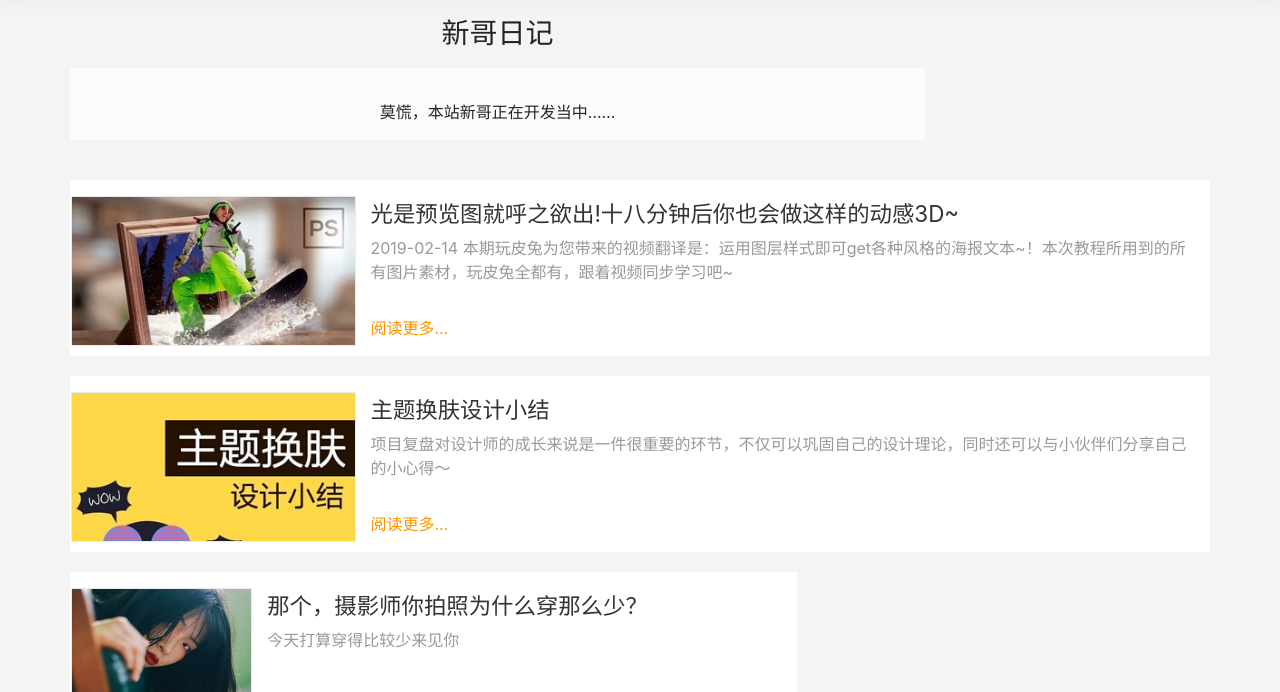
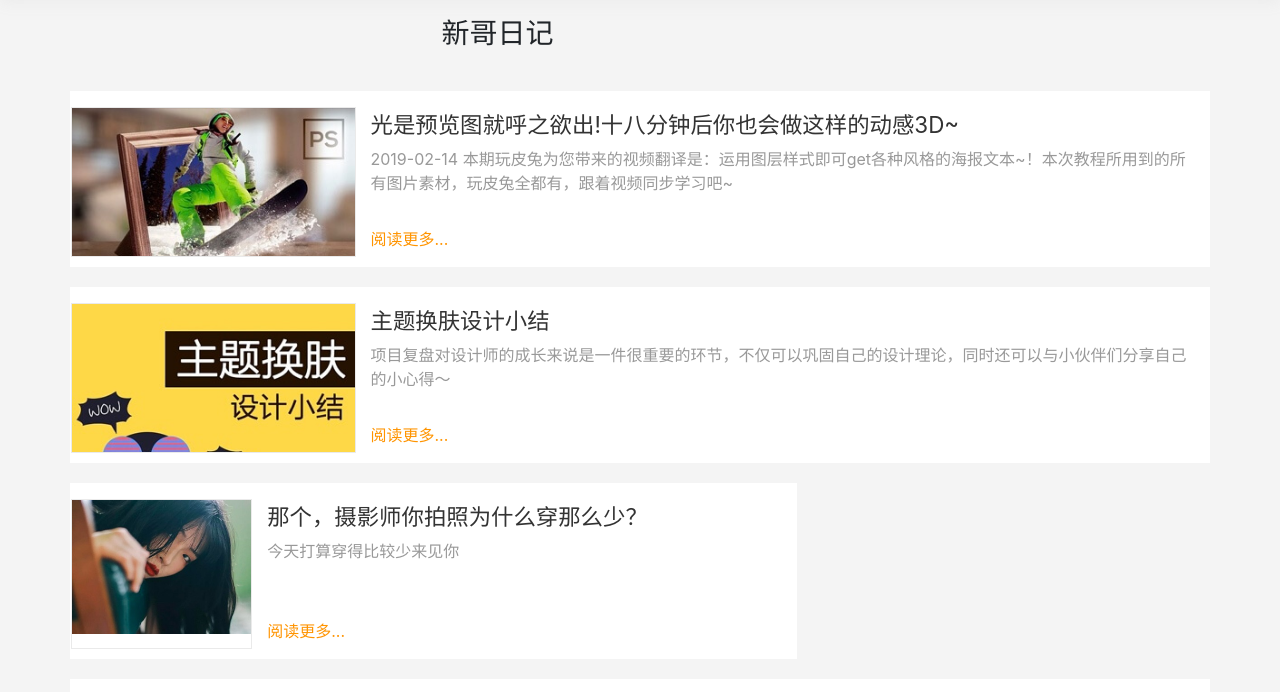
Before and after one commit to anxinweb/blog, a plain HTML site: page diary.html in a window 1280 px wide. Shown: the part 85-777 px from the top of the page. Drawn offline with Linux system fonts and the light colour scheme.

Commit message:
Update diary.html

```diff
--- a/diary.html
+++ b/diary.html
@@ -43,7 +43,6 @@
 
             <div class="recommend-index">
                 <center><h3>新哥日记</h3></center>
-<div class="container-fluid cl-footer">莫慌，本站新哥正在开发当中……</div>
                    <!-- <div id="carouselExampleIndicators" class="carousel slide" data-ride="carousel">
                         <ol class="carousel-indicators">
                             <li data-target="#carouselExampleIndicators" data-slide-to="0" class="active"></li>
```
